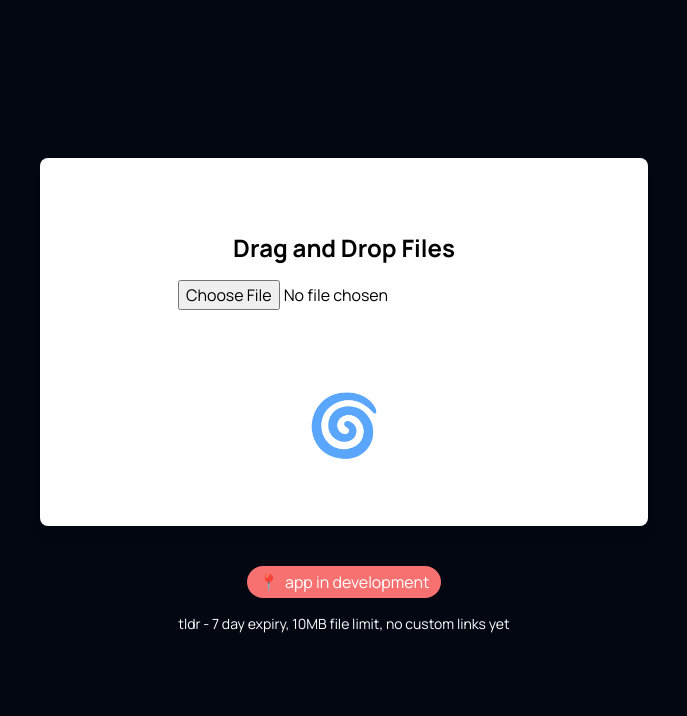
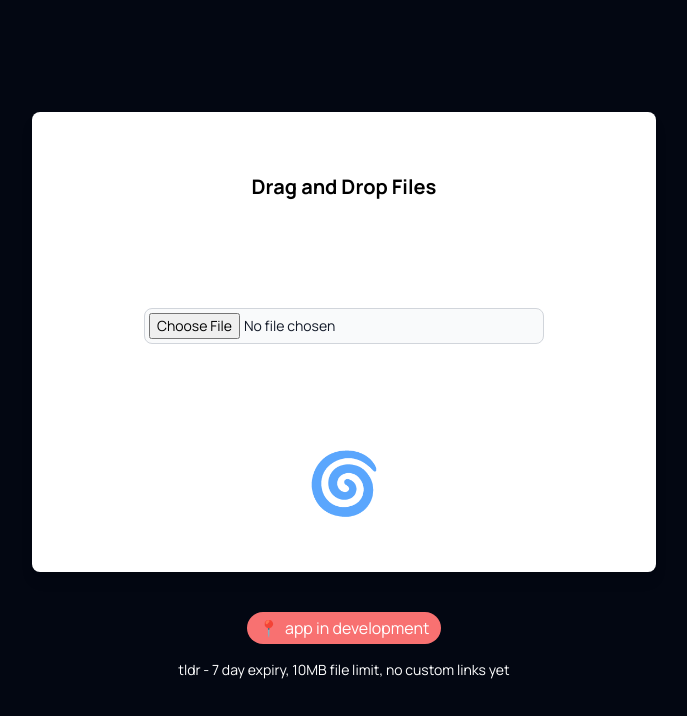
Before and after one commit to gitmank/chuckit, a Next.js app in the folder chuckit.xyz/: page /demo in a window 1280 px wide. Shown: the top 716 px of the page, without its empty margins (296-983 px from the left). Built offline with nearby package versions, Linux system fonts and the light colour scheme.

Commit message:
func: file chooser

```diff
--- a/chuckit.xyz/app/demo/page.jsx
+++ b/chuckit.xyz/app/demo/page.jsx
@@ -73,12 +73,13 @@ const FileUploadPage = () => {
   const handleDrop = async (e) => {
     e.preventDefault();
     setDragging(false);
-    const files = e.dataTransfer.files;
-    if (files.length !== 1) {
+    let files = e.dataTransfer?.files || e.target?.files;
+    if (!files || files.length !== 1) {
       alert("upload a single file");
       return;
     }
     setUploadedFile(files[0]);
+    setFileLink(null);
 
     // upload file
     const formData = new FormData();
@@ -119,25 +120,30 @@ const FileUploadPage = () => {
       onDragOver={handleDragOver}
       onDragLeave={handleDragLeave}
       onDrop={handleDrop}
-      className="bg-gray-950 h-screen flex flex-col items-center justify-center text-white p-8 gap-8 duration-100"
+      className="bg-gray-950 h-screen flex flex-col items-center justify-center text-white p-4 gap-8 duration-100"
     >
       <div
         className={
           dragging
-            ? "flex flex-col p-8 bg-blue-500 animate-pulse text-black rounded-lg shadow-lg text-center w-full md:w-1/2 h-1/2 justify-around duration-100"
-            : "flex flex-col p-8 bg-white text-black rounded-lg shadow-lg text-center w-full md:w-1/2 h-1/2 justify-around duration-100"
+            ? "flex flex-col p-2 bg-blue-500 animate-pulse text-black rounded-lg shadow-lg text-center w-full md:w-1/2 h-3/5 justify-around duration-100"
+            : "flex flex-col p-2 bg-white text-black rounded-lg shadow-lg text-center w-full md:w-2/3 lg:w-1/2 h-3/5 justify-around duration-100"
         }
       >
-        <div className="flex flex-col text-center items-center justify-center w-full h-max">
-          <div>
-            <h2 className="text-2xl font-bold mb-4">Drag and Drop Files</h2>
-            <input className="" type="file" />
-          </div>
-        </div>
+        <h2 className="text-xl font-bold">Drag and Drop Files</h2>
+        <input
+          onChange={handleDrop}
+          className="block w-10/12 max-w-[400px] self-center text-sm p-1 text-gray-900 border border-gray-300 rounded-lg cursor-pointer bg-gray-50 dark:text-gray-400 focus:outline-none dark:bg-gray-700 dark:border-gray-600 dark:placeholder-gray-400"
+          id="file_input"
+          type="file"
+        />
         {uploadedFile ? (
-          <div className="flex flex-col text-center justify-around w-full h-full items-center p-4 gap-4">
-            <div className="flex flex-col items-center justify-center gap-4 w-full h-full">
-              <p>{uploadedFile.name}</p>
+          <div className="flex flex-col text-center justify-around w-full items-center p-4 gap-4">
+            <div className="flex flex-col items-center justify-center gap-4 w-full">
+              <p>
+                {uploadedFile.name.length > 20
+                  ? `${uploadedFile.name.slice(0, 20)}...`
+                  : uploadedFile.name}
+              </p>
               <p className="text-6xl">
                 {FILE_ICONS[uploadedFile?.type] || "📁"}
               </p>
@@ -159,9 +165,9 @@ const FileUploadPage = () => {
             {fileLink ? (
               <p
                 onClick={handleCopyLink}
-                className="bg-gray-600 text-sm lg:text-base font-mono text-white p-2 px-4 rounded-md shadow-blue-500 shadow-lg duration-100 hover:scale-105 active:scale-95"
+                className="bg-gray-600 text-sm lg:text-base font-mono text-white p-1 w-max px-1 rounded-md shadow-blue-500 shadow-lg duration-100 hover:scale-105 active:scale-95"
               >
-                {copied ? "✅ " : "📋 "} {fileLink}
+                {copied ? "✅ " : "📋 "} {fileLink.split("://")[1]}
               </p>
             ) : (
               <button
--- a/chuckit.xyz/app/roadmap/page.jsx
+++ b/chuckit.xyz/app/roadmap/page.jsx
@@ -4,12 +4,11 @@ import React, { useEffect, useState } from "react";
 const KEY = "features";
 
 const FEATURES = {
-  "click to upload": 0,
-  "customize links": 0,
-  "preview files": 0,
-  "nearby sharing": 0,
-  "share folders": 0,
-  "passcode protection": 0,
+  "customize links": 9,
+  "preview files": 2,
+  "nearby sharing": 15,
+  "share folders": 5,
+  "passcode protection": 2,
 };
 
 const RoadmapPage = () => {
```
